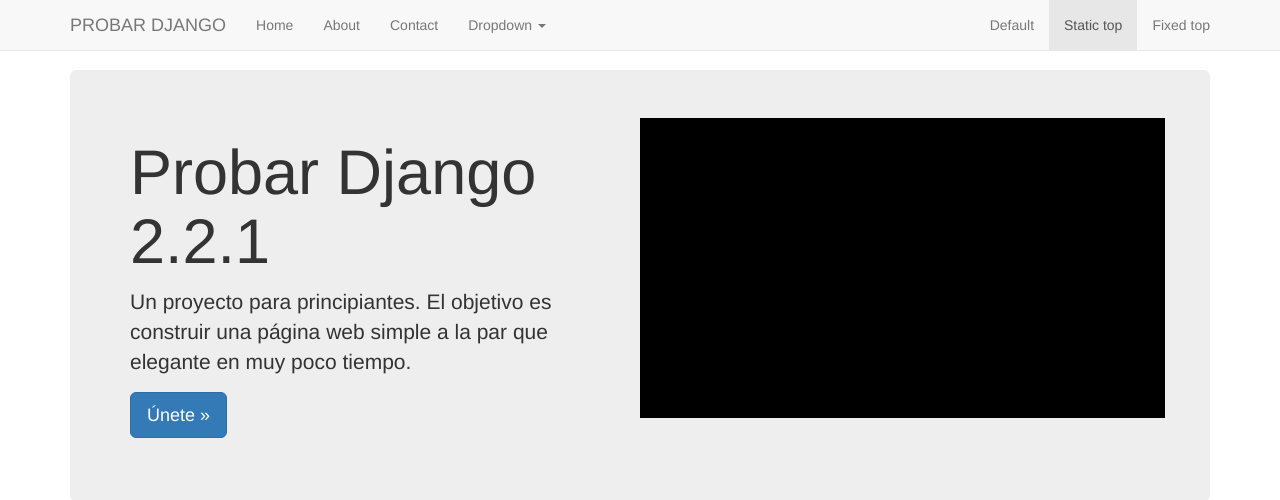
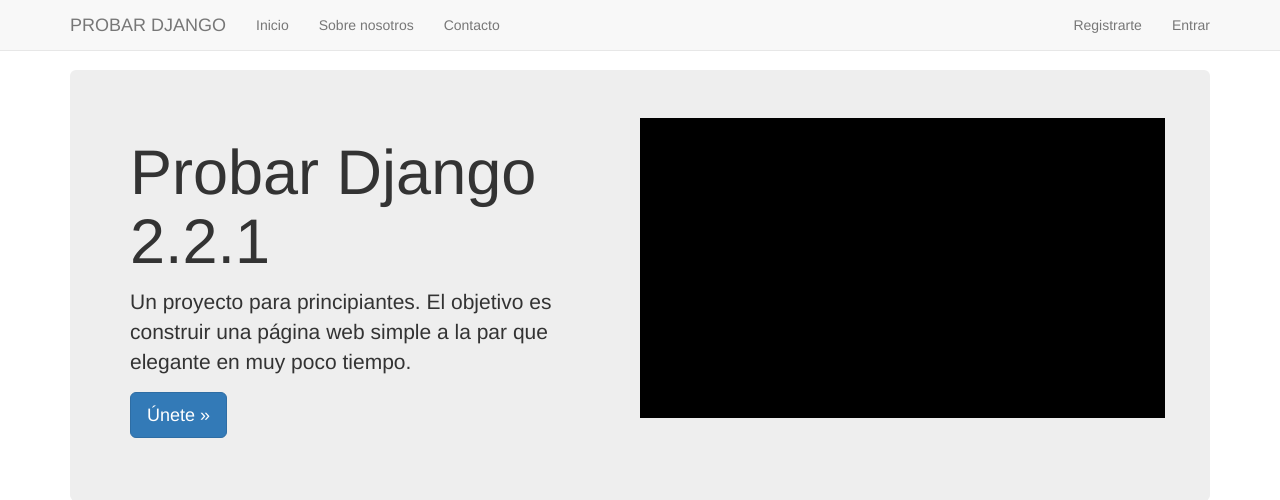
Before and after one commit to rubenc18/Django-Udemy, a Django app: page / in a window 1280 px wide. Shown: the top 500 px of the page. Run offline with Django 3.2, Linux system fonts and the light colour scheme; some libraries are stand-ins or nearby versions.

Commit message:
33. Autenticación para Enlaces en la Navbar
Vamos a areglar la barra de navegación para que esos enlaces funcionen y nos lleven al sitio correcto

```diff
--- a/pd221/src/templates/navbar.html
+++ b/pd221/src/templates/navbar.html
@@ -12,12 +12,12 @@
         </div>
         <div id="navbar" class="navbar-collapse collapse">
           <ul class="nav navbar-nav">
-            <li><a href="/">Home</a></li>
-            <li><a href="{% url 'about' %}">About</a></li>
-            <li><a href="{% url 'contact' %}">Contact</a></li>
-            <li class="dropdown">
-              <a href="#" class="dropdown-toggle" data-toggle="dropdown" role="button" aria-haspopup="true" aria-expanded="false">Dropdown <span class="caret"></span></a>
-              <ul class="dropdown-menu">
+            <li><a href="/">Inicio</a></li>
+            <li><a href="{% url 'about' %}">Sobre nosotros</a></li>
+            <li><a href="{% url 'contact' %}">Contacto</a></li>
+             <!--<li class="dropdown">
+                <a href="#" class="dropdown-toggle" data-toggle="dropdown" role="button" aria-haspopup="true" aria-expanded="false">Dropdown <span class="caret"></span></a>
+                <ul class="dropdown-menu">
                 <li><a href="#">Action</a></li>
                 <li><a href="#">Another action</a></li>
                 <li><a href="#">Something else here</a></li>
@@ -25,13 +25,16 @@
                 <li class="dropdown-header">Nav header</li>
                 <li><a href="#">Separated link</a></li>
                 <li><a href="#">One more separated link</a></li>
-              </ul>
+              </ul>-->
             </li>
           </ul>
           <ul class="nav navbar-nav navbar-right">
-            <li><a href="../navbar/">Default</a></li>
-            <li class="active"><a href="./">Static top <span class="sr-only">(current)</span></a></li>
-            <li><a href="../navbar-fixed-top/">Fixed top</a></li>
+            {% if request.user.is_authenticated %}
+            <li><a href="{% url 'auth_logout' %}">Salir</a></li>
+            {% else %}
+            <li><a href="{% url 'registration_register' %}">Registrarte</a></li>
+            <li><a href="{% url 'auth_login' %}">Entrar</a></li>
+            {% endif %}
           </ul>
         </div><!--/.nav-collapse -->
       </div>
```
